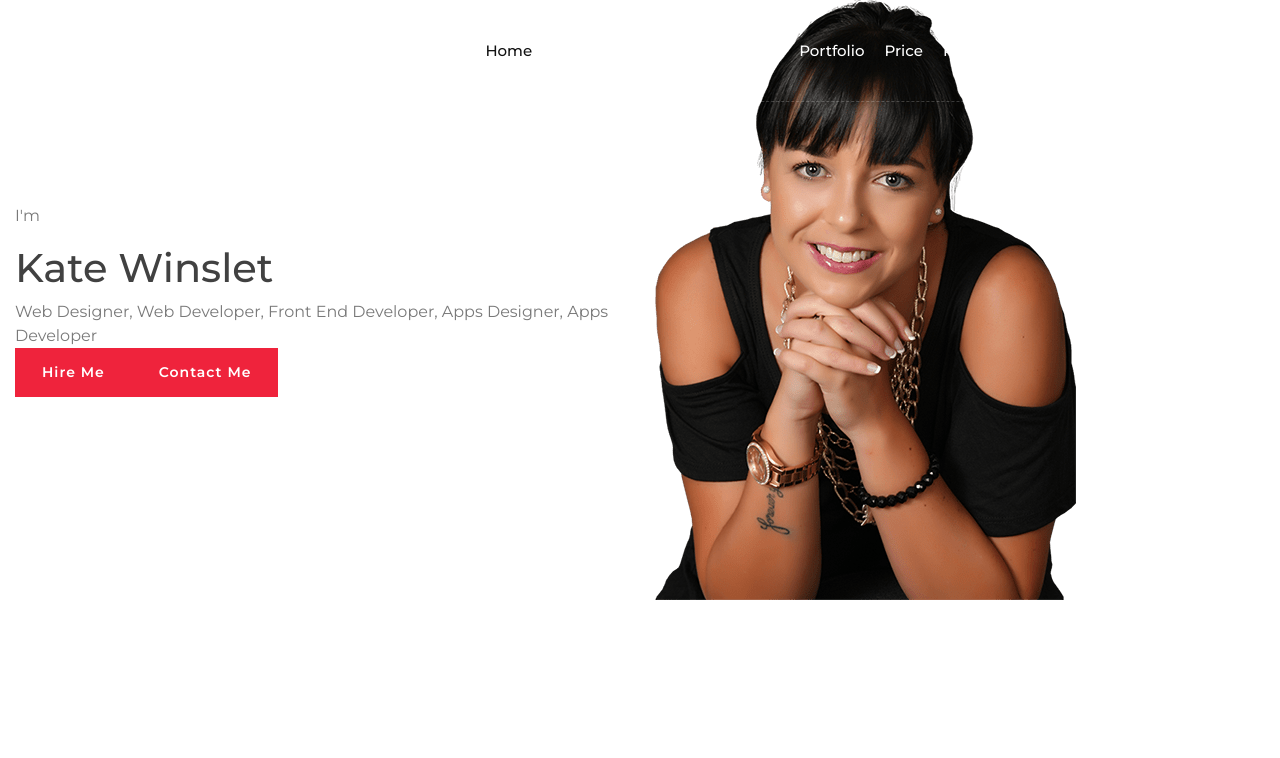
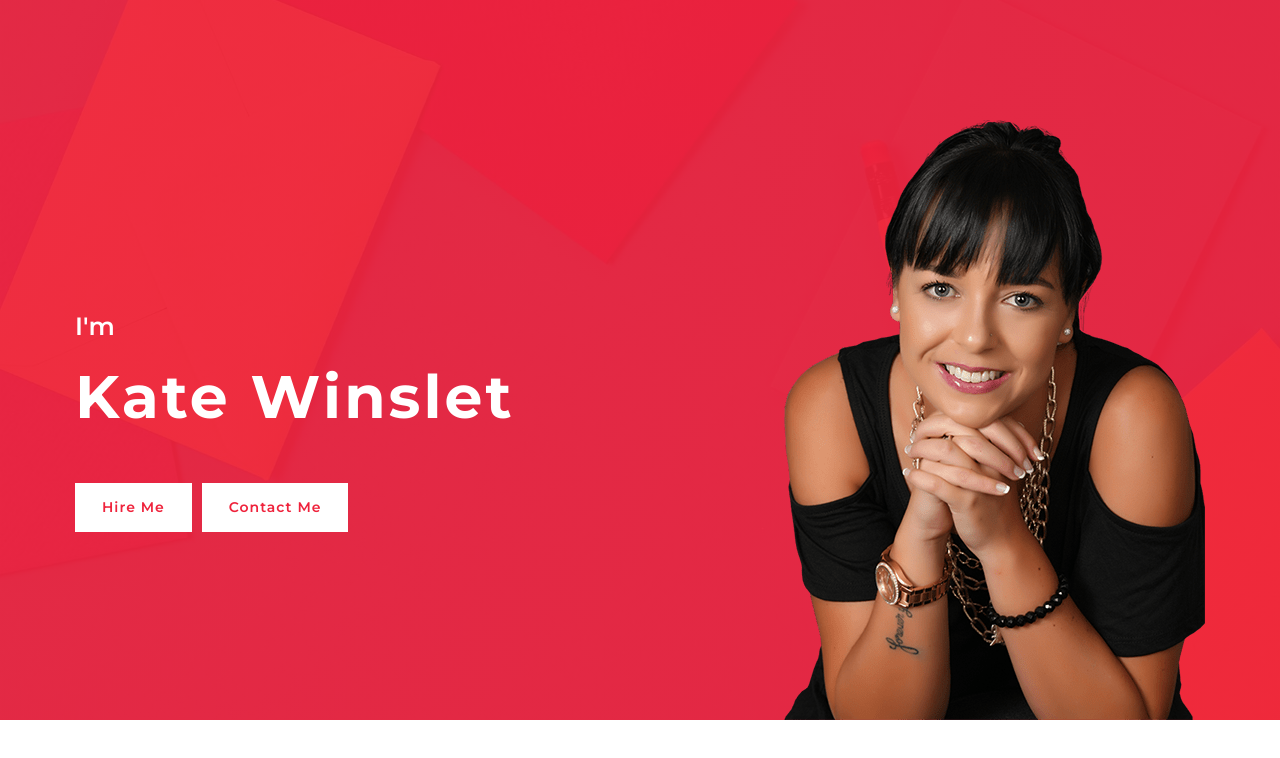
Before and after one commit to rumpapl/template-to-react-portfolio-demo1, a React (Create React App) app: page / in a window 1280 px wide. Shown: the top 758 px of the page. Built offline with nearby package versions, Linux system fonts and the light colour scheme.

Commit message:
created Hero component

```diff
--- a/src/App.js
+++ b/src/App.js
@@ -1,63 +1,11 @@
-
+import Hero from "./components/hero/Hero";
 
 function App() {
-  return (
-    <>
-     {/* <!-- Nav Bar Start --> */}
-        <div className="navbar navbar-expand-lg bg-light navbar-light">
-            <div className="container-fluid">
-                <a href="index.html" className="navbar-brand">DevFolio</a>
-                <button type="button" className="navbar-toggler" data-toggle="collapse" data-target="#navbarCollapse">
-                    <span className="navbar-toggler-icon"></span>
-                </button>
-
-                <div className="collapse navbar-collapse justify-content-between" id="navbarCollapse">
-                    <div className="navbar-nav ml-auto">
-                        <a href="#home" className="nav-item nav-link active">Home</a>
-                        <a href="#about" className="nav-item nav-link">About</a>
-                        <a href="#service" className="nav-item nav-link">Service</a>
-                        <a href="#experience" className="nav-item nav-link">Experience</a>
-                        <a href="#portfolio" className="nav-item nav-link">Portfolio</a>
-                        <a href="#price" className="nav-item nav-link">Price</a>
-                        <a href="#review" className="nav-item nav-link">Review</a>
-                        <a href="#team" className="nav-item nav-link">Team</a>
-                        <a href="#blog" className="nav-item nav-link">Blog</a>
-                        <a href="#contact" className="nav-item nav-link">Contact</a>
-                    </div>
-                </div>
-            </div>
-        </div>
-        {/* <!-- Nav Bar End --> */}
-
-        {/* <!-- Hero Start --> */}
-        <div class="hero" id="home">
-            <div class="container-fluid">
-                <div class="row align-items-center">
-                    <div class="col-sm-12 col-md-6">
-                        <div class="hero-content">
-                            <div class="hero-text">
-                                <p>I'm</p>
-                                <h1>Kate Winslet</h1>
-                                <h2></h2>
-                                <div class="typed-text">Web Designer, Web Developer, Front End Developer, Apps Designer, Apps Developer</div>
-                            </div>
-                            <div class="hero-btn">
-                                <a class="btn" href="">Hire Me</a>
-                                <a class="btn" href="">Contact Me</a>
-                            </div>
-                        </div>
-                    </div>
-                    <div class="col-sm-12 col-md-6 d-none d-md-block">
-                        <div class="hero-image">
-                            <img src="assets/img/hero.png" alt="Hero Image"/>
-                        </div>
-                    </div>
-                </div>
-            </div>
-        </div>
-        {/* <!-- Hero End --></div> */}
-    </>
-  );
+    return (
+        <>
+            <Hero />
+        </>
+    );
 }
 
 export default App;
--- /dev/null
+++ b/src/components/hero/Hero.js
@@ -0,0 +1,35 @@
+import React from 'react';
+import './HeroStyle.css';
+
+
+const Hero = () => {
+    return (
+        <div className="hero" id="home">
+            <div className="container-fluid">
+                <div className="row align-items-center">
+                    <div className="col-sm-12 col-md-6">
+                        <div className="hero-content">
+                            <div className="hero-text">
+                                <p>I'm</p>
+                                <h1>Kate Winslet</h1>
+                                {/* <h2></h2>
+                                <div className="typed-text">Web Designer, Web Developer, Front End Developer, Apps Designer, Apps Developer</div> */}
+                            </div>
+                            <div className="hero-btn">
+                                <a className="btn" href="">Hire Me</a>
+                                <a className="btn" href="">Contact Me</a>
+                            </div>
+                        </div>
+                    </div>
+                    <div className="col-sm-12 col-md-6 d-none d-md-block">
+                        <div className="hero-image">
+                            <img src="assets/img/hero.png" alt="Hero Image"/>
+                        </div>
+                    </div>
+                </div>
+            </div>
+        </div>
+    )
+}
+
+export default Hero
```
